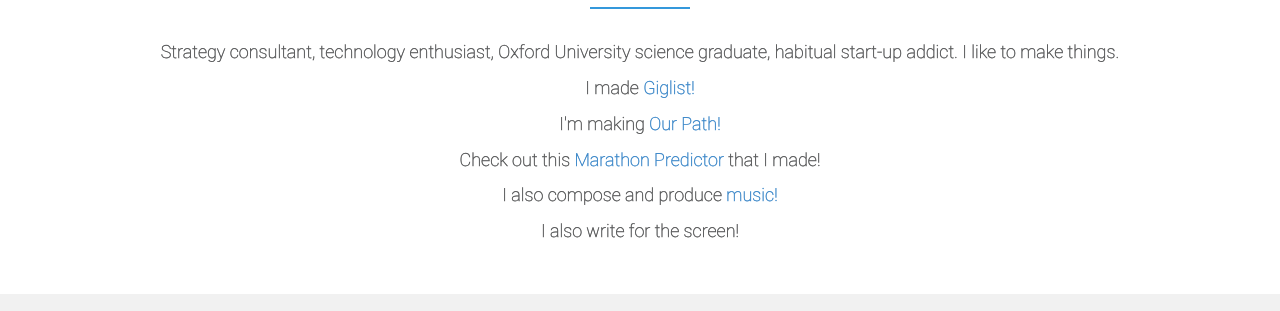
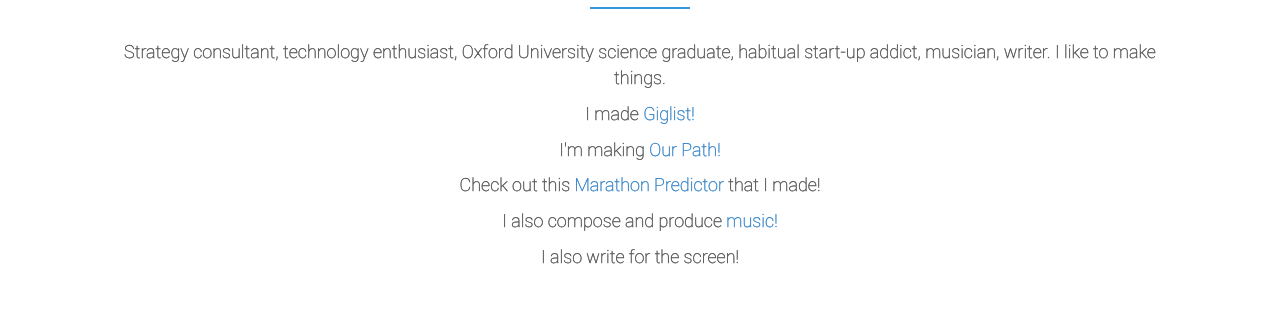
Before and after one commit to ChrisEdson/ChrisEdson.github.io, a website: page index.html in a window 1280 px wide. Shown: the part 784-1095 px from the top of the page. Drawn offline with Linux system fonts and the light colour scheme.

Commit message:
Added a more copy

```diff
--- a/index.html
+++ b/index.html
@@ -93,7 +93,7 @@
                 <h2 class="section-title">Hello. I am Chris.</h2>
                 <div class="spacer"></div>
                 <div class="section-subtitle">
-                    <p>Strategy consultant, technology enthusiast, Oxford University science graduate, habitual start-up addict. I like to make things.</p>
+                    <p>Strategy consultant, technology enthusiast, Oxford University science graduate, habitual start-up addict, musician, writer. I like to make things.</p>
                     <p>I made <a href="http://giglist.it" target="_blank">Giglist!</a>
                     </p>
                     <p>I'm making <a href="http://ourpath.co.uk" target="_blank">Our Path!</a>
```
